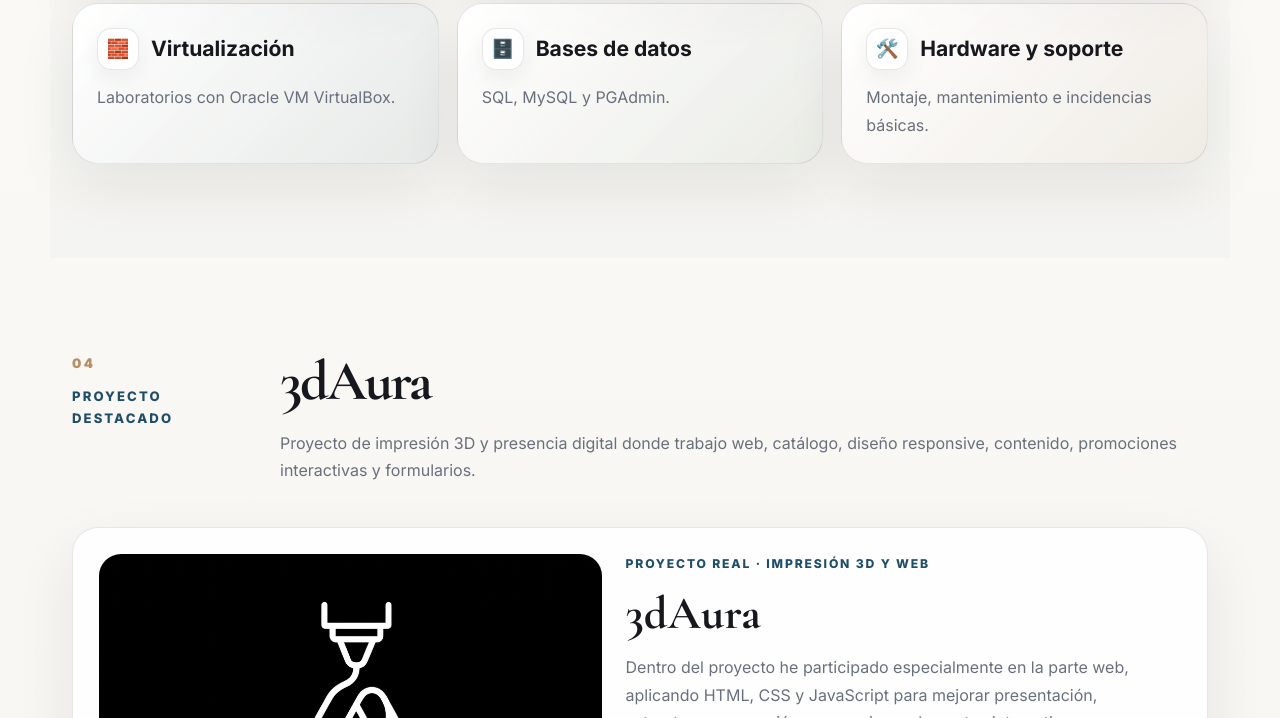
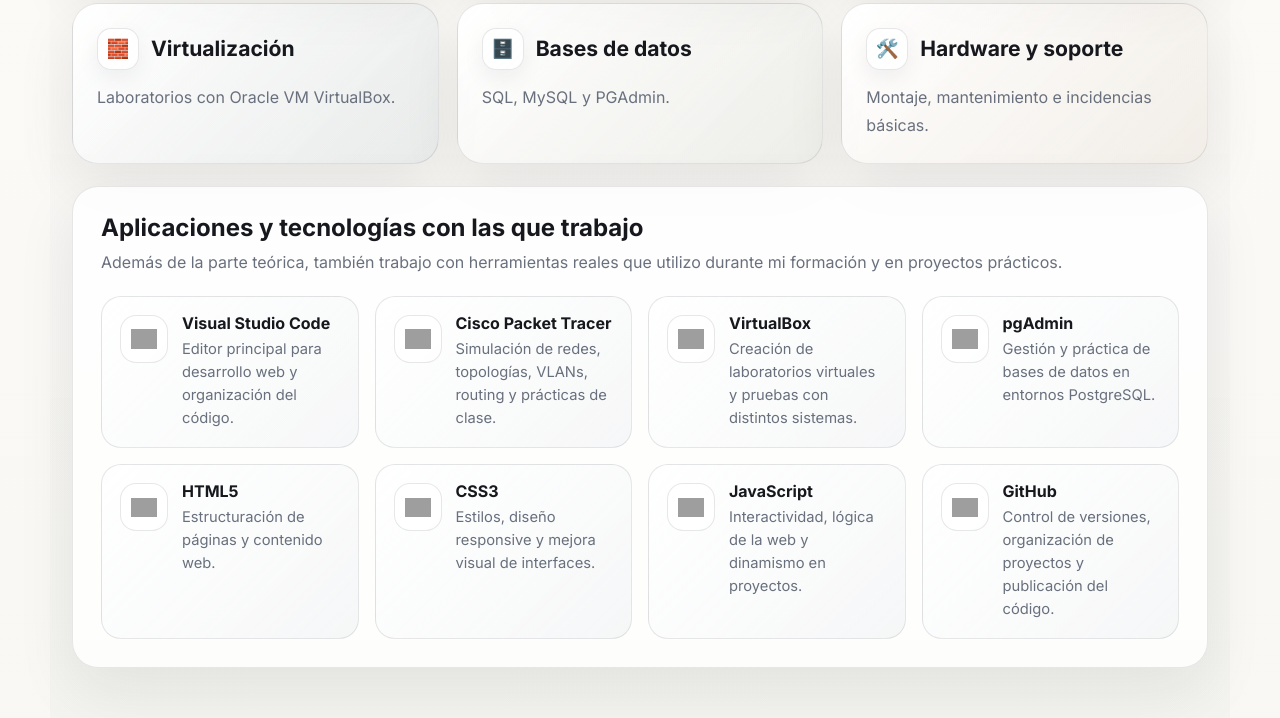
Before and after one commit to p4rry15/Porfolio-personal, a plain HTML site: page index.html in a window 1280 px wide. Shown: the part 3599-4317 px from the top of the page. Drawn offline with nearby package versions, Linux system fonts and the light colour scheme; grey boxes are pictures that could not be loaded.

Commit message:
Add files via upload

```diff
--- a/index.html
+++ b/index.html
@@ -210,6 +210,55 @@
         <article class="info-card accent-e reveal"><div class="area-card-head"><span class="area-card-icon">🗄️</span><h3>Bases de datos</h3></div><p>SQL, MySQL y PGAdmin.</p></article>
         <article class="info-card accent-f reveal"><div class="area-card-head"><span class="area-card-icon">🛠️</span><h3>Hardware y soporte</h3></div><p>Montaje, mantenimiento e incidencias básicas.</p></article>
       </div>
+
+      <div class="toolkit-panel reveal">
+        <div class="toolkit-head">
+          <h3>Aplicaciones y tecnologías con las que trabajo</h3>
+          <p>Además de la parte teórica, también trabajo con herramientas reales que utilizo durante mi formación y en proyectos prácticos.</p>
+        </div>
+
+        <div class="toolkit-grid" aria-label="Herramientas y tecnologías utilizadas">
+          <article class="tool-card">
+            <span class="tool-icon-wrap"><img src="https://cdn.simpleicons.org/visualstudiocode/007ACC" alt="Icono de Visual Studio Code"></span>
+            <div><h4>Visual Studio Code</h4><p>Editor principal para desarrollo web y organización del código.</p></div>
+          </article>
+
+          <article class="tool-card">
+            <span class="tool-icon-wrap"><img src="https://cdn.simpleicons.org/cisco/1BA0D7" alt="Icono de Cisco"></span>
+            <div><h4>Cisco Packet Tracer</h4><p>Simulación de redes, topologías, VLANs, routing y prácticas de clase.</p></div>
+          </article>
+
+          <article class="tool-card">
+            <span class="tool-icon-wrap"><img src="https://cdn.simpleicons.org/virtualbox/183A61" alt="Icono de VirtualBox"></span>
+            <div><h4>VirtualBox</h4><p>Creación de laboratorios virtuales y pruebas con distintos sistemas.</p></div>
+          </article>
+
+          <article class="tool-card">
+            <span class="tool-icon-wrap"><img src="https://cdn.simpleicons.org/pgadmin/336791" alt="Icono de pgAdmin"></span>
+            <div><h4>pgAdmin</h4><p>Gestión y práctica de bases de datos en entornos PostgreSQL.</p></div>
+          </article>
+
+          <article class="tool-card">
+            <span class="tool-icon-wrap"><img src="https://cdn.simpleicons.org/html5/E34F26" alt="Icono de HTML5"></span>
+            <div><h4>HTML5</h4><p>Estructuración de páginas y contenido web.</p></div>
+          </article>
+
+          <article class="tool-card">
+            <span class="tool-icon-wrap"><img src="https://cdn.simpleicons.org/css/1572B6" alt="Icono de CSS"></span>
+            <div><h4>CSS3</h4><p>Estilos, diseño responsive y mejora visual de interfaces.</p></div>
+          </article>
+
+          <article class="tool-card">
+            <span class="tool-icon-wrap"><img src="https://cdn.simpleicons.org/javascript/F7DF1E" alt="Icono de JavaScript"></span>
+            <div><h4>JavaScript</h4><p>Interactividad, lógica de la web y dinamismo en proyectos.</p></div>
+          </article>
+
+          <article class="tool-card">
+            <span class="tool-icon-wrap"><img src="https://cdn.simpleicons.org/github/181717" alt="Icono de GitHub"></span>
+            <div><h4>GitHub</h4><p>Control de versiones, organización de proyectos y publicación del código.</p></div>
+          </article>
+        </div>
+      </div>
     </section>
 
     <section class="section-shell section-projects" id="proyectos">
--- a/style.css
+++ b/style.css
@@ -702,3 +702,79 @@
 .area-title-row h3 {
   margin-bottom: 0;
 }
+
+
+/* v16 - herramientas y aplicaciones en especialización */
+.toolkit-panel {
+  margin-top: 22px;
+  padding: 28px;
+  border: 1px solid var(--line);
+  border-radius: var(--radius-lg);
+  background: rgba(255,255,255,0.82);
+  box-shadow: var(--shadow);
+}
+.toolkit-head {
+  margin-bottom: 20px;
+}
+.toolkit-head h3 {
+  margin-bottom: 8px;
+  font-size: 1.5rem;
+}
+.toolkit-grid {
+  display: grid;
+  grid-template-columns: repeat(4, minmax(0, 1fr));
+  gap: 16px;
+}
+.tool-card {
+  display: flex;
+  align-items: flex-start;
+  gap: 14px;
+  padding: 18px;
+  border-radius: 20px;
+  border: 1px solid var(--line);
+  background: linear-gradient(135deg, rgba(255,255,255,0.95), rgba(32,77,103,0.04));
+  transition: transform 0.22s ease, box-shadow 0.22s ease;
+}
+.tool-card:hover {
+  transform: translateY(-4px);
+  box-shadow: 0 20px 44px rgba(22,24,29,0.08);
+}
+.tool-icon-wrap {
+  width: 48px;
+  height: 48px;
+  display: inline-flex;
+  align-items: center;
+  justify-content: center;
+  border-radius: 16px;
+  background: rgba(255,255,255,0.94);
+  border: 1px solid var(--line);
+  flex-shrink: 0;
+}
+.tool-icon-wrap img {
+  width: 26px;
+  height: 26px;
+  object-fit: contain;
+}
+.tool-card h4 {
+  margin-bottom: 6px;
+  color: var(--ink);
+  font-size: 1rem;
+}
+.tool-card p {
+  margin: 0;
+  font-size: 0.92rem;
+  line-height: 1.55;
+}
+@media (max-width: 980px) {
+  .toolkit-grid {
+    grid-template-columns: repeat(2, minmax(0, 1fr));
+  }
+}
+@media (max-width: 680px) {
+  .toolkit-panel {
+    padding: 22px;
+  }
+  .toolkit-grid {
+    grid-template-columns: 1fr;
+  }
+}
```
Also changed, not shown: 1 other file.
